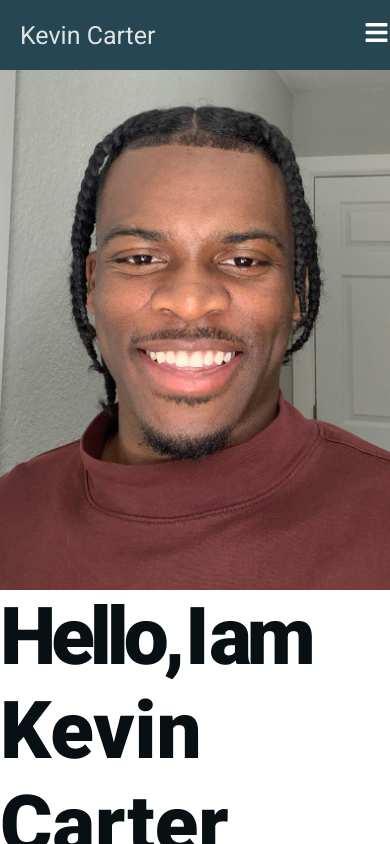
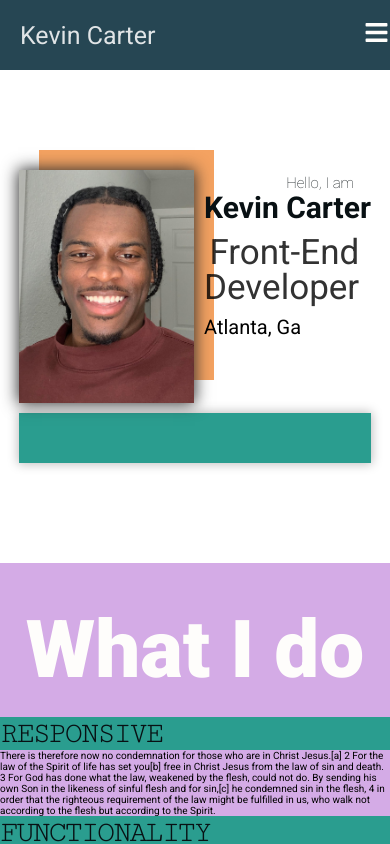
Before and after one commit to kvncrtr/portfolio, a React (Vite) app: page / in a window 390 px wide. Shown: the top 844 px of the page. Built offline with nearby package versions, Linux system fonts and the light colour scheme.

Commit message:
redefine some feat of skill section

```diff
--- a/src/App.jsx
+++ b/src/App.jsx
@@ -13,7 +13,7 @@ function App() {
     <div className={'app--container'}>
       <Navbar />
       <Hero />
-      {/*<Skill /> */}
+      <Skill />
       {/*<Languages />*/}
       {/*<About />*/}
     </div>
--- a/src/components/Skill.jsx
+++ b/src/components/Skill.jsx
@@ -1,38 +1,37 @@
 import React from 'react'
 
 import skillPicture from '../assets/skillset-bkgrnd.jpg'
+import skillPicture2 from '../assets/mobile-image-pexels-pew-nguyen-15372903.jpg'
 
 export default function Skill() {
    return (
       <div className={'skill--container'}>
 
-         <img className={'skill--img'} src={skillPicture} alt={'picture of vs code'} />
-
-        <div className={'skill--text-container'}>
-            <h1 className={'skill--header'}>What I do...</h1>
+            <h1 className={'section--title skill--header'}>What I do</h1>
 
             <div className={'skill--responsive'}>
-               <h3 className={'skill--card-title'}>RESPONSIVE</h3>
+               <h3 className={'section--subtitle skill--card-title'}>RESPONSIVE</h3>
                <p className={'skill--description'}>
                   There is therefore now no condemnation for those who are in Christ Jesus.[a] 2 For the law of the Spirit of life has set you[b] free in Christ Jesus from the law of sin and death. 3 For God has done what the law, weakened by the flesh, could not do. By sending his own Son in the likeness of sinful flesh and for sin,[c] he condemned sin in the flesh, 4 in order that the righteous requirement of the law might be fulfilled in us, who walk not according to the flesh but according to the Spirit.
                </p>
             </div>
 
             <div className={'skill--function'}>
-               <h3 className={'skill--card-title'}>FUNCTIONALITY</h3>
+               <h3 className={'section--subtitle skill--card-title'}>FUNCTIONALITY</h3>
                <p className={'skill--description'}>
                   There is therefore now no condemnation for those who are in Christ Jesus.[a] 2 For the law of the Spirit of life has set you[b] free in Christ Jesus from the law of sin and death. 3 For God has done what the law, weakened by the flesh, could not do. By sending his own Son in the likeness of sinful flesh and for sin,[c] he condemned sin in the flesh, 4 in order that the righteous requirement of the law might be fulfilled in us, who walk not according to the flesh but according to the Spirit.
                </p>
             </div>
 
             <div className={'skill--framework'}>
-               <h3 className={'skill--card-title'}>FRONT-END</h3>
+               <h3 className={'section--subtitle skill--card-title'}>FRONT-END</h3>
                <p className={'skill--description'}>
                   There is therefore now no condemnation for those who are in Christ Jesus.[a] 2 For the law of the Spirit of life has set you[b] free in Christ Jesus from the law of sin and death. 3 For God has done what the law, weakened by the flesh, could not do. By sending his own Son in the likeness of sinful flesh and for sin,[c] he condemned sin in the flesh, 4 in order that the righteous requirement of the law might be fulfilled in us, who walk not according to the flesh but according to the Spirit.
                </p>
             </div>
 
-         </div>
+         <img className={'skill--img img'} src={skillPicture} alt={'picture of vs code'} />
+         <img className={'skill--img2 img'} src={skillPicture2} alt={'picture of vs code'} />
 
       </div>
    )
--- a/src/styles/app.css
+++ b/src/styles/app.css
@@ -128,38 +128,93 @@ nav a:hover {
    color: var(--secondary);
 }
 
-/* Hero */
+/* Hero Section */
+
+@media (max-width: 818px) {
 
    .hero--container {
-
+      position: relative;
+      display: grid;
+      grid-template-columns: 175px min-content;
+      grid-template-areas:
+      'img title'
+      'img subtitle'
+      'shape shape';
+      grid-gap: 1em;
+      padding: 10em 0px;
+      justify-content: center;
    }
 
    .hero--headshot {
+      position: relative;
+      z-index: 2;
+      grid-area: img;
       max-width: 100%;
+      box-shadow: 0px 0px 15px 1px var(--darklight);
    }
 
    .hero--img-shape {
+      position: relative;
+      z-index: 1;
+      top: -2em;
+      left: 2em;
+      grid-area: img;
+      height: 230px;
+      width: 175px;
+      background-color: var(--accent2);
    }
 
    .hero--intro {
-   letter-spacing: -5px;
-   word-spacing: -10px;
+      grid-area: title;
+      align-self: start;
+      width: 15rem;
+      margin-top: 0.4rem;
+      padding-left: 8rem;
+      font-size: 1.5rem;
+      font-weight: 100;
+      text-align: right;
+      /* background-color: bisque; */
    }
 
    .hero--name {
-
+      position: relative;
+      top: 2rem;
+      z-index: 2;
+      grid-area: title;
+      align-self: start;
+      font-size: 3rem;
+      font-weight: 700;
+      width: 15rem;
+      width: max-content;
+      /* background-color: red; */
    }
 
    .hero--skill {
-
+      position: relative;
+      z-index: 2;
+      grid-area: title;
+      align-self: end;
+      width: min-content;
+      font-size: 3.5rem;
+      line-height: 1em;
+      text-align: right;
+      opacity: 0.8;
    }
 
    .hero--location {
-
+      position: relative;
+      z-index: 2;
+      grid-area: subtitle;
+      align-self: start;
    }
 
    .hero--bottom-shape {
-
+      grid-area: 3 / 1 / -1 / 3;
+      width: 100%;
+      height: 50px;
+      background-color: var(--secondary);
+      box-shadow: 0px 0px 10px 1px rgb(190, 189, 189);
+   }
 }
 
 @media (min-width: 818px) {
@@ -178,6 +233,7 @@ nav a:hover {
       position: relative;
       z-index: 2;
       grid-area: img;
+      max-width: 100%;
       min-width: 300px;
       box-shadow: 0px 0px 30px 1px var(--darklight);
    }
@@ -185,13 +241,17 @@ nav a:hover {
    .hero--intro {
       align-self: start;
       grid-area: title;
+      margin-top: 4rem;
+      opacity: 0.9;
       font-weight: 400;
       font-family: 'Ubuntu Mono', Arial, "Helvetica Neue", Helvetica, sans-serif;
+      letter-spacing: -5px;
+      word-spacing: -10px;
       color: var(--darklight);
    }
 
    .hero--name {
-      align-self: center;
+      align-self: end;
       grid-area: title;
       margin-top: 30px;
       width: 100%;
@@ -199,7 +259,6 @@ nav a:hover {
 
    .hero--skill {
       position: relative;
-      top: -40px;
       left: -2.5rem;
       grid-column: -1 / 1;
       grid-row: 2;
@@ -232,67 +291,49 @@ nav a:hover {
    }
 }
 
+/* Skill Section */
+
 .skill--container {
-   position: relative;
-   z-index: 1;
-   justify-content: center;
-   padding: 0 5rem;
-   overflow-wrap: auto;
-   /* background-color: lavender; */
+   grid-template-columns: 1fr;
+   margin: 0;
+   padding: 0;
+   background-color: rgb(212, 171, 230);
 }
 
 .skill--img {
-   margin: 0 auto;
-   margin-bottom: -3px;
-   max-width: 100%;
-   filter: brightness(50%);
+   display: none;
 }
 
-.skill--text-container {
-   position: absolute;
-   z-index: 2;
-   top: 5%;
-   left: 12rem;
-   display: grid;
-   grid-template-columns: repeat(3, 1fr);
-   /* grid-template-rows: 1fr 11fr; */
-   grid-template-areas:
-      'a b c';
-   grid-gap: 4rem;
-   max-width: 200rem;
-   font-size: 1.5rem;
-   /* background-color: darksalmon; */
-   overflow: hidden;
+.skill--img2 {
+   display: none;
+   object-fit: contain;
+}
+.skill--header {
+   position: relative;
+   margin: 0;
+   padding-top: 4rem;
+   padding-bottom: 2rem;
+   color: var(--light);
+   text-align: center;
 }
 
 .skill--responsive {
-   grid-area: a;
-   max-width: 300px;
-   /* background-color: red; */
 }
 
 .skill--function {
-   grid-area: b;
-   max-width: 300px;
-   /* background-color: blue; */
 }
 
 .skill--framework {
-   grid-area: c;
-   max-width: 300px;
-   /* background-color: lawngreen; */
 }
 
 .skill--card-title {
-   margin-bottom: 2rem;
-   color: var(--accent3);
-   font-size: 4rem;
-   font-weight: 700;
+   margin: 0;
+   padding: 0;
 }
 
 .skill--description {
-   line-height: 1.5;
-   color: var(--primary-light);
+   margin: 0;
+   padding: 0;
 }
 
 /* Languages Section */
```
Also changed, not shown: src/components/Hero.jsx (+13 -4 lines). Lines whose indentation alone changed are shown as unchanged.
